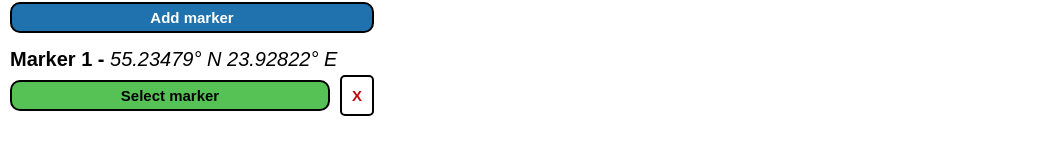
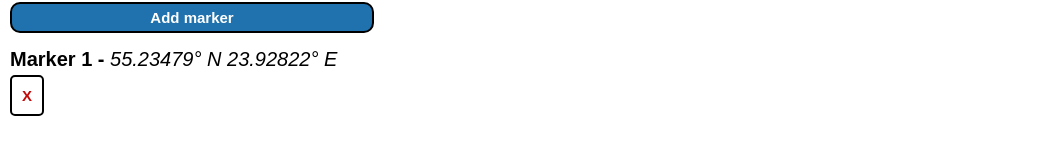
Before and after one commit to NojusM/Map-using-Vue, a Vue app: page /Map-using-Vue/map in a window 1280 px wide. Both pictures are taken after a click on the button "Add marker". Shown: the part 264-418 px from the top of the page, without its empty margins (0-1053 px from the left). Built offline with nearby package versions, Linux system fonts and the light colour scheme.

Commit message:
Extract select button functionallity to <p> text

```diff
--- a/src/views/map/Sidebar.vue
+++ b/src/views/map/Sidebar.vue
@@ -26,19 +26,14 @@
     <div class="label title-label">Markers</div>
     <button class="btn add" @click="markerStore.addMarker">Add marker</button>
     <div v-for="(marker, index) in markerStore.markers" :key="index" class="marker-info">
-      <p>
+      <p
+        :class="['select', { active: index === markerStore.selectedMarker }]"
+        @click="markerStore.setSelectedMarker(index)"
+      >
         <span class="label">Marker {{ index + 1 }} - </span>
         <span class="coordinates">{{ marker[0] }}° N {{ marker[1] }}° E</span>
       </p>
-      <div class="buttons">
-        <button
-          :class="['btn select', { active: index === markerStore.selectedMarker }]"
-          @click="markerStore.setSelectedMarker(index)"
-        >
-          Select marker
-        </button>
-        <button class="btn delete" @click="markerStore.removeMarker(index)">X</button>
-      </div>
+      <button class="btn delete" @click="markerStore.removeMarker(index)">X</button>
     </div>
   </div>
 </template>
```
